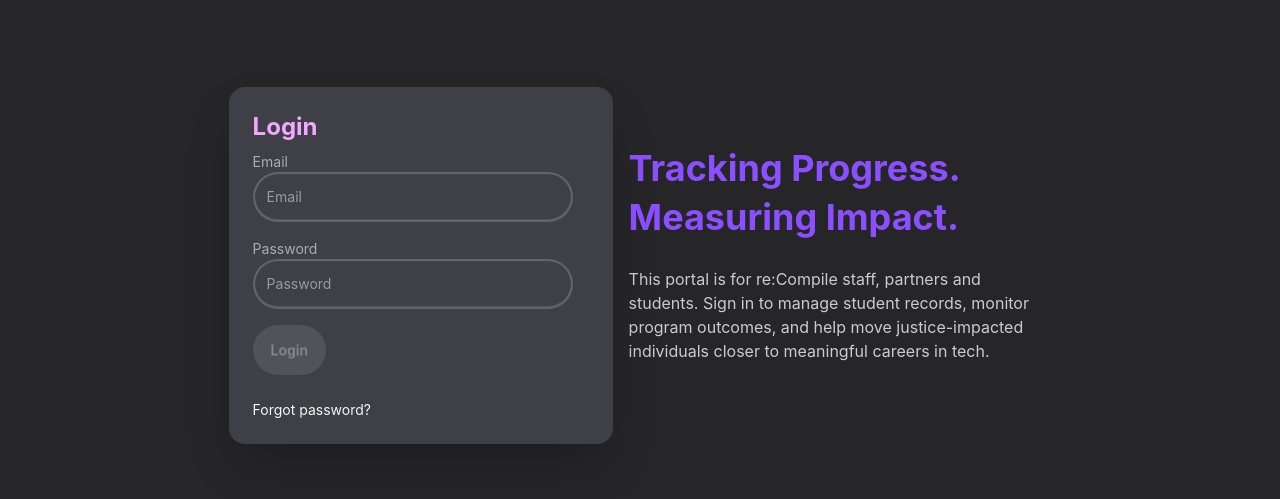
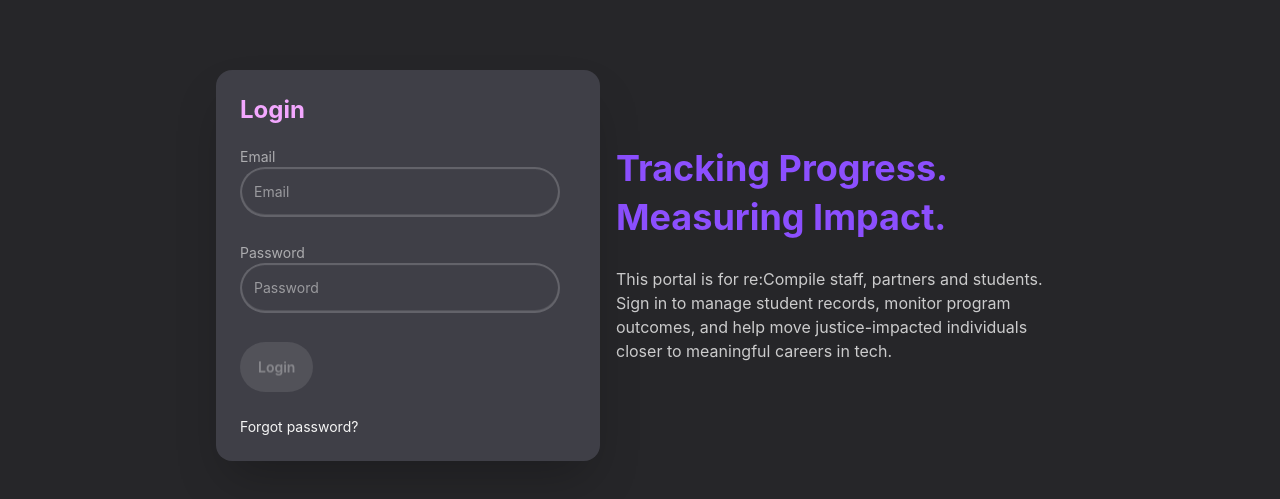
Before and after one commit to codeoritdidnthappen/re-compile, a React (Vite) app in the folder client/: page /login in a window 1280 px wide. Shown: the part 201-700 px from the top of the page. Built offline with nearby package versions, Linux system fonts and the light colour scheme; no server answers.

Commit message:
Fixes login error styling.

```diff
--- a/client/src/Login.jsx
+++ b/client/src/Login.jsx
@@ -73,9 +73,9 @@
           </p>
         </div>
 
-        <div className="card bg-base-100 w-full max-w-sm shrink-0 shadow-2xl">
+        <div className="card bg-base-100 w-full w-sm shrink-0 shadow-2xl">
           <div className="card-body">
-            <h2 className="text-2xl font-bold text-primary">Login</h2>
+            <h2 className="text-2xl font-bold text-primary mb-3">Login</h2>
             <form onSubmit={handleSubmit} noValidate>
               <div className="form-control">
                 <label className="label">
@@ -90,14 +90,16 @@
                   placeholder="Email"
                   aria-invalid={touched.email && !validateEmail(loginForm.email)}
                 />
-                {touched.email && !validateEmail(loginForm.email) && (
+              </div>
+                {touched.email && !validateEmail(loginForm.email) ? (
                   <label className="label">
                     <span className="label-text-alt text-error">Enter a valid email address.</span>
                   </label>
-                )}
-              </div>
+                  ) : (
+                    <label className="label min-h-5">&nbsp;</label>
+                  )}
 
-              <div className="form-control mt-4">
+              <div className="form-control mt-1">
                 <label className="label">
                   <span className="label-text">Password</span>
                 </label>
@@ -110,14 +112,16 @@
                   placeholder="Password"
                   aria-invalid={touched.password && !validatePassword(loginForm.password)}
                 />
-                {touched.password && !validatePassword(loginForm.password) && (
-                  <label className="label">
-                    <span className="label-text-alt text-error">Password must be at least 8 characters.</span>
-                  </label>
-                )}
               </div>
+                {touched.password && !validatePassword(loginForm.password) ? (
+                    <label className="label">
+                      <span className="label-text-alt text-error">Password must be at least 8 characters.</span>
+                    </label>
+                  ) : (
+                    <label className="label min-h-5">&nbsp;</label>
+                  )}
 
-              <div className="form-control mt-4">
+              <div className="form-control mt-2">
                 <button
                   type="submit"
                   className="btn btn-primary"
```
